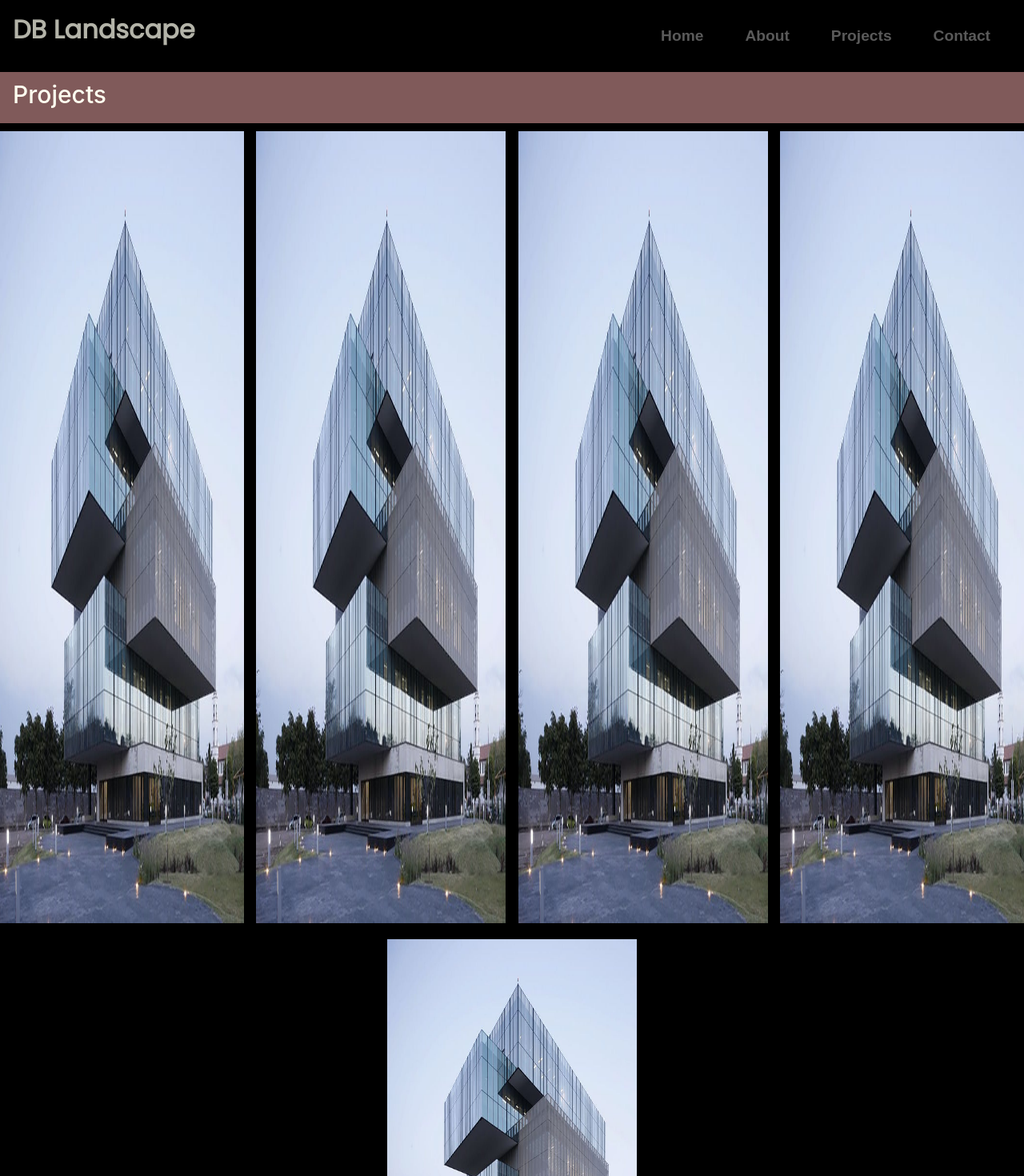
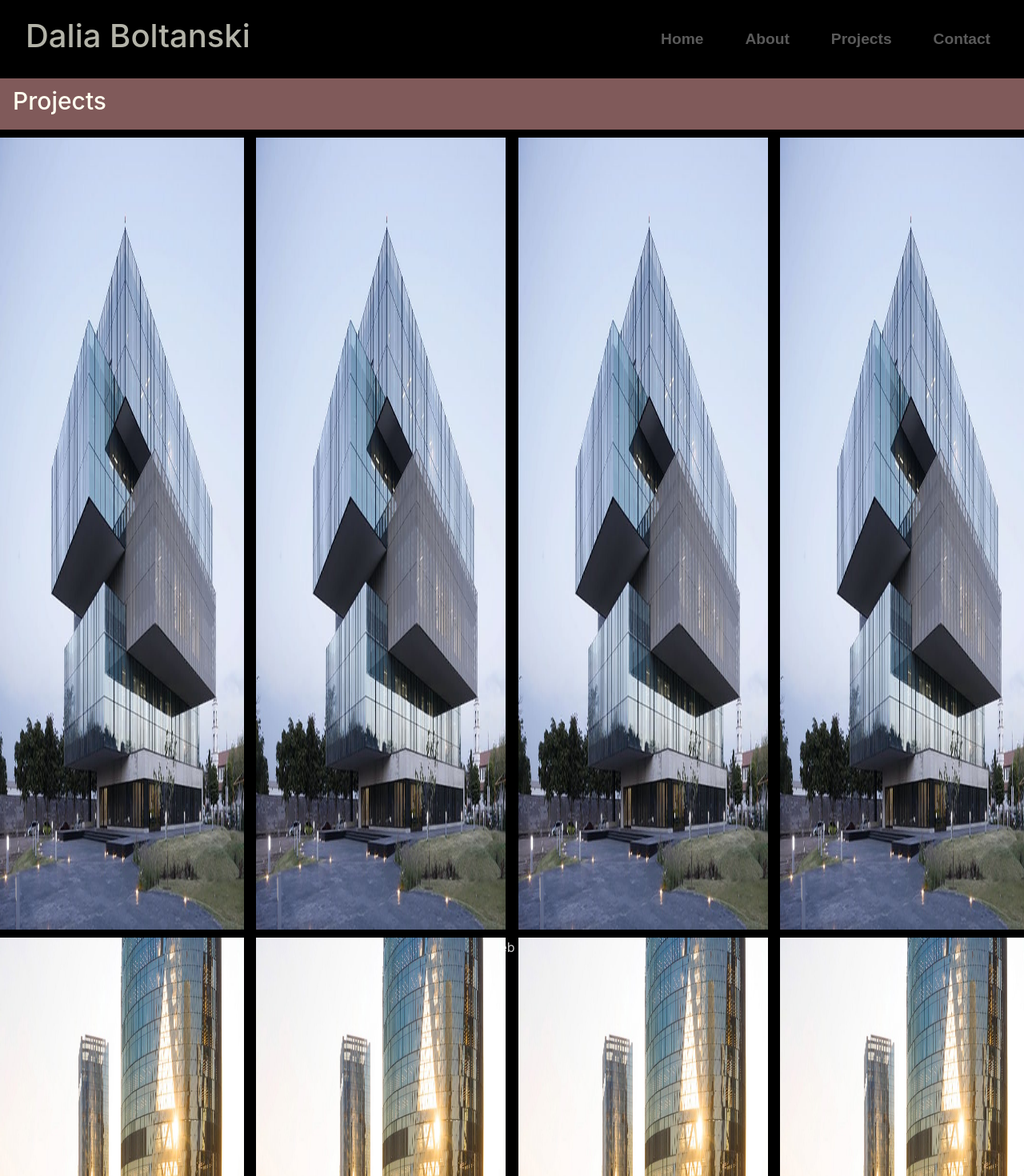
Before and after one commit to noaFeldberg/WebApp-Dalia, a React (Create React App) app: page /projects in a window 1280 px wide. Shown: the top 1470 px of the page at 80% size. Built offline with nearby package versions, Linux system fonts and the light colour scheme; a web font is replaced by a local one.

Commit message:
Improve last version
*Make the title in na-bar leed to homepage
*Cleaner code at Projects.jsx

```diff
--- a/src/components/NavBar.jsx
+++ b/src/components/NavBar.jsx
@@ -8,7 +8,7 @@ function NavBar(){
   return(
     <div>
     <nav className="navbar navbar-expand-lg navbar-dark">
-      <a className="navbar-brand" href=""><p>DB Landscape</p></a>
+      <a className="navbar-brand"><Link to={'/'} className='nav-link'><h1>Dalia Boltanski</h1></Link></a>
       <button className="navbar-toggler" type="button" data-toggle="collapse" data-target="#navbarTogglerDemo02" aria-controls="navbarTogglerDemo02" aria-expanded="false" aria-label="Toggle navigation">
         <span className="navbar-toggler-icon"></span>
       </button>
--- a/src/components/Projects.jsx
+++ b/src/components/Projects.jsx
@@ -1,47 +1,35 @@
 import React from "react";
-import {Bootstrap, Grid, Row, Col} from 'react-bootstrap'
+import { Bootstrap, Grid, Row, Col } from 'react-bootstrap'
 import ProjectCard from "./ProjectCard";
 import cards from "../cards";
 
 //*********************** Project function *******************************
-function Project(){
-    return(
-      <div>
+let cardsToShow = (
+  <Col className="cardsCol">
+    {cards.map((card, index) => {
+      return <ProjectCard
+          id={card.id}
+          Img={card.Img}
+          title={card.title}>
+        </ProjectCard>
+    })}
+  </Col>
+);
+
+function Project() {
+  return (
+    <div>
       <div className="headeings" id="projectHeader"><h1>Projects</h1></div>
 
       <Row>
-        <Col className="cardsCol" >
-        <ProjectCard id={cards[0].id} Img={cards[0].Img} title={cards[0].title}/>
-        <ProjectCard id={cards[1].id} Img={cards[1].Img} title={cards[1].title}/>
-        <ProjectCard id={cards[2].id} Img={cards[2].Img} title={cards[2].title}/>
-        <ProjectCard id={cards[3].id} Img={cards[3].Img}/>
-        </Col>
-        <Col className="cardsCol">
-        <ProjectCard Img={cards[0].Img}/>
-        <ProjectCard Img={cards[1].Img}/>
-        <ProjectCard Img={cards[2].Img}/>
-        <ProjectCard Img={cards[3].Img}/>
-        </Col>
-        <Col className="cardsCol">
-        <ProjectCard Img={cards[0].Img}/>
-        <ProjectCard Img={cards[1].Img}/>
-        <ProjectCard Img={cards[2].Img}/>
-        <ProjectCard Img={cards[3].Img}/>
-        </Col>
-        <Col className="cardsCol">
-        <ProjectCard Img={cards[0].Img}/>
-        <ProjectCard Img={cards[1].Img}/>
-        <ProjectCard Img={cards[2].Img}/>
-        <ProjectCard Img={cards[3].Img}/>
-        </Col>
-        <Col className="cardsCol">
-        <ProjectCard Img={cards[0].Img}/>
-        <ProjectCard Img={cards[1].Img}/>
-        </Col>
-        </Row>
+        {cardsToShow}
+        {cardsToShow}
+        {cardsToShow}
+        {cardsToShow}
+      </Row>
 
-        </div>
-    );
+    </div>
+  );
 }
 
 export default Project;
```
Also changed, not shown: package.json (+6 -6 lines), 1 other file (tests, documents, lock files or other folders).
